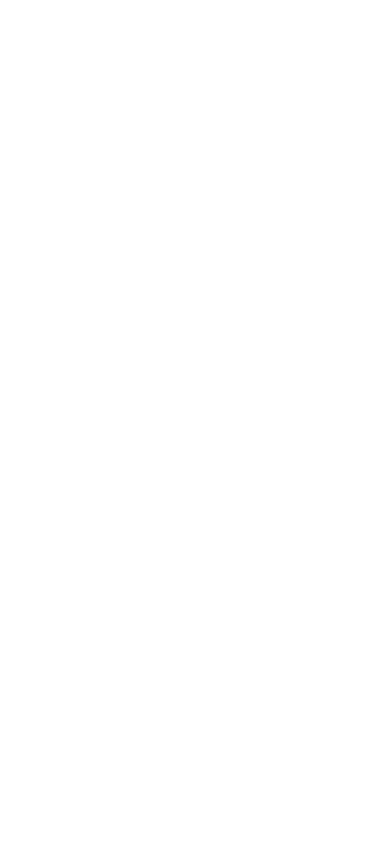
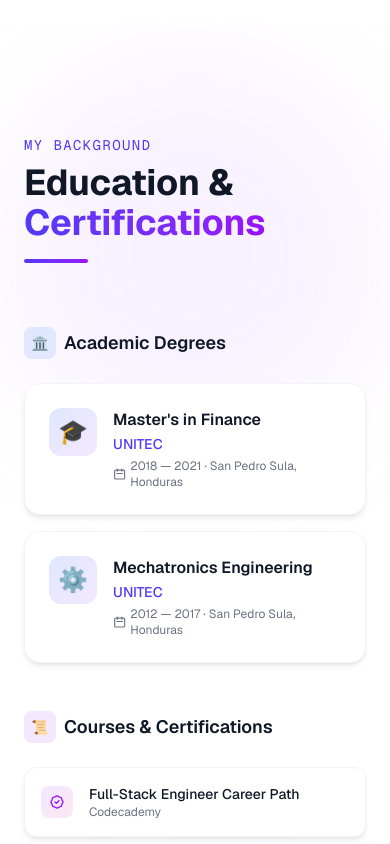
Before and after one commit to georgeaguilar/my-portfolio, a Next.js app: page / in a window 390 px wide. Shown: the part 6900-7744 px from the top of the page. Before the commit the page ends 6923 px from the top, so only its background shows below. Built offline with nearby package versions, Linux system fonts and the light colour scheme.

Commit message:
feat: add Education & Certifications section

```diff
--- a/src/app/page.tsx
+++ b/src/app/page.tsx
@@ -3,6 +3,7 @@
 import About from "@/components/About";
 import Skills from "@/components/Skills";
 import Experience from "@/components/Experience";
+import Education from "@/components/Education";
 
 export default function Home() {
   return (
@@ -13,6 +14,7 @@
         <About />
         <Skills />
         <Experience />
+        <Education />
       </main>
     </>
   );
--- /dev/null
+++ b/src/components/Education.tsx
@@ -0,0 +1,114 @@
+const degrees = [
+  {
+    degree: "Master's in Finance",
+    school: "UNITEC",
+    period: "2018 — 2021",
+    icon: "🎓",
+  },
+  {
+    degree: "Mechatronics Engineering",
+    school: "UNITEC",
+    period: "2012 — 2017",
+    icon: "⚙️",
+  },
+];
+
+const certifications = [
+  { name: "Full-Stack Engineer Career Path", issuer: "Codecademy" },
+  { name: "Learn JavaScript Course", issuer: "Codecademy" },
+  { name: "Learn HTML Course", issuer: "Codecademy" },
+  { name: "Learn Responsive Design Course", issuer: "Codecademy" },
+  { name: "C#: Start Your Journey in the Language", issuer: "Udemy" },
+];
+
+export default function Education() {
+  return (
+    <section id="education" className="relative py-28 px-6 overflow-hidden">
+      {/* Background blobs */}
+      <div className="absolute top-10 left-0 w-96 h-96 rounded-full bg-purple-400/10 dark:bg-purple-600/10 blur-3xl pointer-events-none" />
+      <div className="absolute bottom-10 right-0 w-80 h-80 rounded-full bg-sky-400/10 dark:bg-sky-600/10 blur-3xl pointer-events-none" />
+
+      <div className="max-w-6xl mx-auto">
+        {/* Section title */}
+        <div className="mb-16 animate-fade-in-up">
+          <p className="text-sm font-mono text-indigo-600 dark:text-indigo-400 tracking-widest uppercase mb-2">
+            My background
+          </p>
+          <h2 className="text-4xl sm:text-5xl font-bold text-gray-900 dark:text-white">
+            Education &{" "}
+            <span className="bg-linear-to-r from-indigo-600 to-purple-600 dark:from-indigo-400 dark:to-purple-400 bg-clip-text text-transparent">
+              Certifications
+            </span>
+          </h2>
+          <div className="mt-4 h-1 w-16 rounded-full bg-linear-to-r from-indigo-600 to-purple-600" />
+        </div>
+
+        <div className="grid grid-cols-1 lg:grid-cols-2 gap-12">
+          {/* Degrees */}
+          <div className="animate-fade-in-left" style={{ animationDelay: "0.1s" }}>
+            <h3 className="text-lg font-semibold text-gray-900 dark:text-white mb-6 flex items-center gap-2">
+              <span className="w-8 h-8 rounded-lg bg-indigo-100 dark:bg-indigo-950/60 flex items-center justify-center text-sm">🏛️</span>
+              Academic Degrees
+            </h3>
+            <div className="space-y-4">
+              {degrees.map((item, i) => (
+                <div
+                  key={item.degree}
+                  className="animate-fade-in-up group flex gap-4 p-6 rounded-2xl bg-white dark:bg-gray-900 border border-gray-100 dark:border-gray-800 shadow-md shadow-black/8 dark:shadow-none hover:border-indigo-200 dark:hover:border-indigo-800 transition-all hover:-translate-y-0.5 hover:shadow-lg hover:shadow-indigo-500/10"
+                  style={{ animationDelay: `${0.2 + i * 0.1}s` }}
+                >
+                  <div className="shrink-0 w-12 h-12 rounded-xl bg-linear-to-br from-indigo-100 to-purple-100 dark:from-indigo-950/60 dark:to-purple-950/60 flex items-center justify-center text-2xl">
+                    {item.icon}
+                  </div>
+                  <div>
+                    <h4 className="font-semibold text-gray-900 dark:text-white mb-0.5">
+                      {item.degree}
+                    </h4>
+                    <p className="text-indigo-600 dark:text-indigo-400 text-sm font-medium mb-1">
+                      {item.school}
+                    </p>
+                    <p className="text-xs text-gray-500 dark:text-gray-400 flex items-center gap-1">
+                      <svg xmlns="http://www.w3.org/2000/svg" className="w-3.5 h-3.5" fill="none" viewBox="0 0 24 24" stroke="currentColor" strokeWidth={2}>
+                        <path strokeLinecap="round" strokeLinejoin="round" d="M8 7V3m8 4V3m-9 8h10M5 21h14a2 2 0 002-2V7a2 2 0 00-2-2H5a2 2 0 00-2 2v12a2 2 0 002 2z" />
+                      </svg>
+                      {item.period} · San Pedro Sula, Honduras
+                    </p>
+                  </div>
+                </div>
+              ))}
+            </div>
+          </div>
+
+          {/* Certifications */}
+          <div className="animate-fade-in-right" style={{ animationDelay: "0.2s" }}>
+            <h3 className="text-lg font-semibold text-gray-900 dark:text-white mb-6 flex items-center gap-2">
+              <span className="w-8 h-8 rounded-lg bg-purple-100 dark:bg-purple-950/60 flex items-center justify-center text-sm">📜</span>
+              Courses & Certifications
+            </h3>
+            <div className="space-y-3">
+              {certifications.map((cert, i) => (
+                <div
+                  key={cert.name}
+                  className="animate-fade-in-up group flex items-center gap-4 p-4 rounded-xl bg-white dark:bg-gray-900 border border-gray-100 dark:border-gray-800 shadow-md shadow-black/8 dark:shadow-none hover:border-purple-200 dark:hover:border-purple-800 transition-all hover:-translate-y-0.5 hover:shadow-lg hover:shadow-purple-500/10"
+                  style={{ animationDelay: `${0.3 + i * 0.07}s` }}
+                >
+                  <div className="shrink-0 w-8 h-8 rounded-lg bg-linear-to-br from-purple-100 to-pink-100 dark:from-purple-950/60 dark:to-pink-950/60 flex items-center justify-center">
+                    <svg xmlns="http://www.w3.org/2000/svg" className="w-4 h-4 text-purple-600 dark:text-purple-400" fill="none" viewBox="0 0 24 24" stroke="currentColor" strokeWidth={2}>
+                      <path strokeLinecap="round" strokeLinejoin="round" d="M9 12l2 2 4-4M7.835 4.697a3.42 3.42 0 001.946-.806 3.42 3.42 0 014.438 0 3.42 3.42 0 001.946.806 3.42 3.42 0 013.138 3.138 3.42 3.42 0 00.806 1.946 3.42 3.42 0 010 4.438 3.42 3.42 0 00-.806 1.946 3.42 3.42 0 01-3.138 3.138 3.42 3.42 0 00-1.946.806 3.42 3.42 0 01-4.438 0 3.42 3.42 0 00-1.946-.806 3.42 3.42 0 01-3.138-3.138 3.42 3.42 0 00-.806-1.946 3.42 3.42 0 010-4.438 3.42 3.42 0 00.806-1.946 3.42 3.42 0 013.138-3.138z" />
+                    </svg>
+                  </div>
+                  <div className="min-w-0">
+                    <p className="text-sm font-medium text-gray-900 dark:text-white truncate">
+                      {cert.name}
+                    </p>
+                    <p className="text-xs text-gray-500 dark:text-gray-400">{cert.issuer}</p>
+                  </div>
+                </div>
+              ))}
+            </div>
+          </div>
+        </div>
+      </div>
+    </section>
+  );
+}
```
